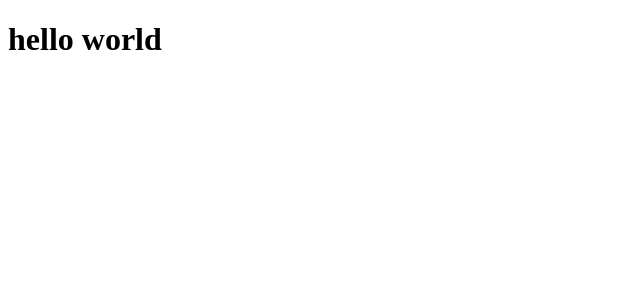
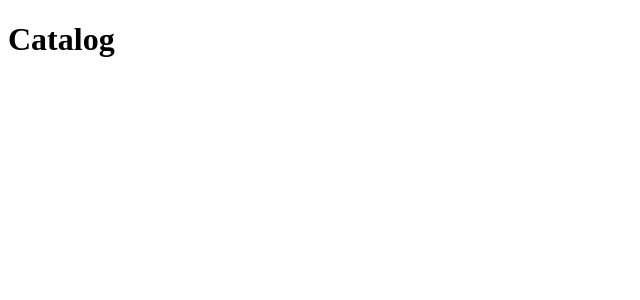
Before and after one commit to joaoMarinho94/redux-react, a React (Vite) app: page / in a window 1280 px wide. Shown: the top 300 px of the page, without its empty margins (0-640 px from the left). Built offline with nearby package versions, Linux system fonts and the light colour scheme; the HTML template or start-up script is replaced by a standard one.

Commit message:
feat: add config first reducer

```diff
--- a/package.json
+++ b/package.json
@@ -17,7 +17,9 @@
     "eslint-import-resolver-typescript": "^3.4.1",
     "react": "^18.2.0",
     "react-dom": "^18.2.0",
-    "react-router-dom": "^6.3.0"
+    "react-redux": "^8.0.2",
+    "react-router-dom": "^6.3.0",
+    "redux": "^4.2.0"
   },
   "devDependencies": {
     "@babel/preset-env": "^7.18.10",
@@ -29,6 +31,7 @@
     "@types/jest": "^28.1.7",
     "@types/react": "^18.0.17",
     "@types/react-dom": "^18.0.6",
+    "@types/react-redux": "^7.1.24",
     "@types/react-syntax-highlighter": "^15.5.4",
     "@types/styled-components": "^5.1.26",
     "@typescript-eslint/eslint-plugin": "^5.33.1",
--- a/src/App.tsx
+++ b/src/App.tsx
@@ -1,3 +1,12 @@
+import { Provider } from 'react-redux';
+import Catalog from './components/Catalog';
+
+import store from './store';
+
 export default function App() {
-  return <h1>hello world</h1>;
+  return (
+    <Provider store={store}>
+      <Catalog />
+    </Provider>
+  );
 }
--- /dev/null
+++ b/src/components/Catalog.tsx
@@ -0,0 +1,9 @@
+import { useSelector } from 'react-redux';
+
+export default function Catalog() {
+  const store = useSelector((state) => state);
+
+  console.log('store: ', store);
+
+  return <h1>Catalog</h1>;
+}
--- /dev/null
+++ b/src/store/index.ts
@@ -0,0 +1,7 @@
+import { createStore } from 'redux';
+
+import rootReducer from './modules/rootReducer';
+
+const store = createStore(rootReducer);
+
+export default store;
--- /dev/null
+++ b/src/store/modules/cart/reducer.ts
@@ -0,0 +1,3 @@
+export default function cart() {
+  return [];
+}
--- /dev/null
+++ b/src/store/modules/rootReducer.ts
@@ -0,0 +1,7 @@
+import { combineReducers } from 'redux';
+
+import cart from './cart/reducer';
+
+export default combineReducers({
+  cart
+});
```
Also changed, not shown: 1 other file (tests, documents, lock files or other folders).
